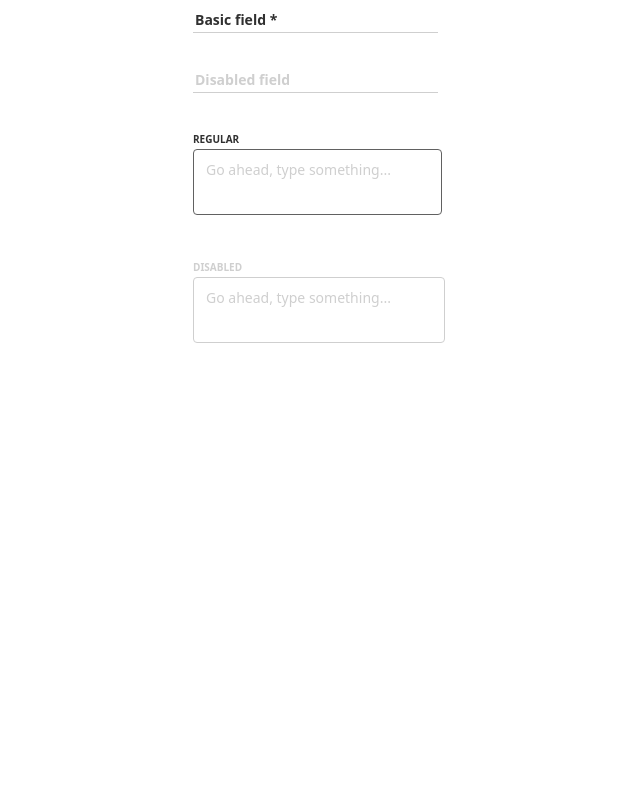
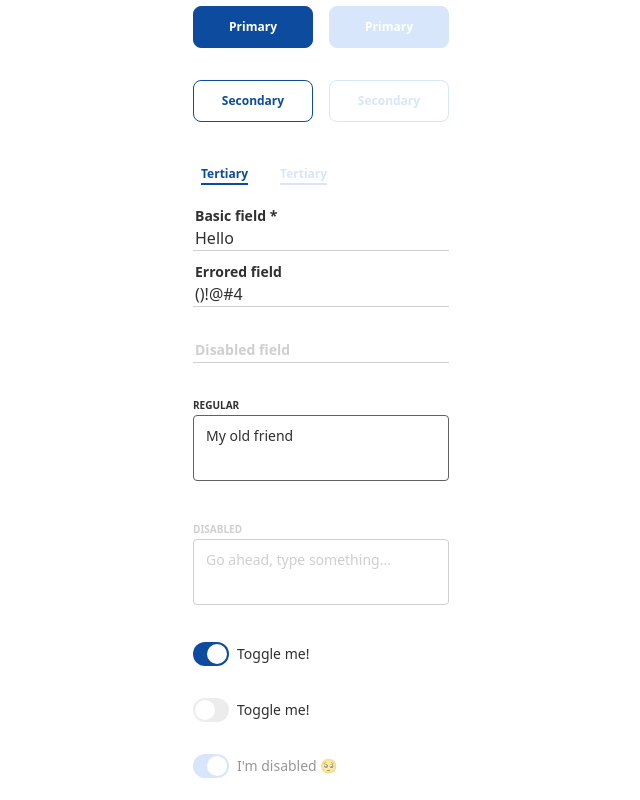
Before and after one commit to paulhmorris/crm-components, a React (Vite) app: page / in a window 1280 px wide. Shown: the part 300-1100 px from the top of the page, without its empty margins (175-815 px from the left). Before the commit the page ends 800 px from the top, so only its background shows below. Built offline with nearby package versions, Linux system fonts and the light colour scheme.

Commit message:
Toggles and Modals

```diff
--- a/src/components/App.tsx
+++ b/src/components/App.tsx
@@ -6,7 +6,7 @@ const queryClient = new QueryClient();
 function App() {
   return (
     <QueryClientProvider client={queryClient}>
-      <div className="mx-auto flex max-w-xl flex-col items-start space-y-8 p-4">
+      <div className="mx-auto mt-20 flex max-w-xl flex-col items-start p-4">
         <ComponentDisplay />
         {/* Disabled for now */}
         {/* <Submarkets /> */}
--- a/src/components/Button.tsx
+++ b/src/components/Button.tsx
@@ -2,13 +2,12 @@ import { ComponentPropsWithoutRef } from "react";
 
 interface IButton extends ComponentPropsWithoutRef<"button"> {
   variant?: "primary" | "secondary" | "tertiary";
-  text: string;
 }
 
 export const Button = ({
   variant = "primary",
   type = "button",
-  text,
+  children,
   ...props
 }: IButton) => {
   return (
@@ -23,7 +22,7 @@ export const Button = ({
       type={type}
       {...props}
     >
-      {text}
+      {children}
     </button>
   );
 };
--- a/src/components/ComponentDisplay.tsx
+++ b/src/components/ComponentDisplay.tsx
@@ -1,37 +1,65 @@
+import { useState } from "react";
 import { Form } from "react-final-form";
 import { mustBeAlphanumeric } from "utils/inputValidations";
 import { Button } from "./Button";
+import { DropdownMenu } from "./DropdownMenu";
+import { Datalist } from "./Forms/Datalist";
 import { Select } from "./Forms/Select";
 import { TextArea } from "./Forms/TextArea";
 import { TextInput } from "./Forms/TextInput";
+import { Toggle } from "./Forms/Toggle";
+import { EmptyModal } from "./Modals/EmptyModal";
 
 export const ComponentDisplay = () => {
+  const [emptyModalOpen, setEmptyModalOpen] = useState(false);
+
   return (
-    <>
-      {/* <Datalist /> */}
-      {/* <DropdownMenu /> */}
+    <div className="space-y-8">
+      <Datalist />
+      <DropdownMenu />
       <Select />
       <div className="flex space-x-4">
-        <Button variant="primary" text="primary" />
-        <Button variant="primary" text="Disabled" disabled />
+        <Button variant="primary">Primary</Button>
+        <Button variant="primary" disabled>
+          Primary
+        </Button>
       </div>
       <div className="flex space-x-4">
-        <Button variant="secondary" text="secondary" />
-        <Button variant="secondary" text="Disabled" disabled />
+        <Button variant="secondary">Secondary</Button>
+        <Button variant="secondary" disabled>
+          Secondary
+        </Button>
       </div>
       <div className="flex space-x-4">
-        <Button variant="tertiary" text="tertiary" />
-        <Button variant="tertiary" text="Disabled" disabled />
+        <Button variant="tertiary">Tertiary</Button>
+        <Button variant="tertiary" disabled>
+          Tertiary
+        </Button>
       </div>
       <Form
         onSubmit={() => console.log("hello")}
-        render={() => (
-          <>
+        initialValues={{
+          firstName: "Hello",
+          errors: "()!@#4",
+          textarea: "My old friend",
+          myBoolean: true,
+          myDisabledBoolean: true,
+          myBoolean2: false,
+          myDisabledBoolean2: false,
+        }}
+        render={({ values }) => (
+          <div className="space-y-8">
             <TextInput
               label="Basic field"
               name="firstName"
               type="text"
               required
+              validate={mustBeAlphanumeric}
+            />
+            <TextInput
+              label="Errored field"
+              name="errors"
+              type="text"
               validate={mustBeAlphanumeric}
             />
             <TextInput
@@ -42,9 +70,30 @@ export const ComponentDisplay = () => {
             />
             <TextArea name="textarea" label="regular" />
             <TextArea name="disabled" label="disabled" disabled />
-          </>
+            <Toggle name="myBoolean" label="Toggle me!" />
+            <Toggle name="myBoolean2" label="Toggle me!" />
+            <Toggle name="myDisabledBoolean" label="I'm disabled 🥺" disabled />
+            <Toggle
+              name="myDisabledBoolean2"
+              label="I'm disabled 🥺"
+              disabled
+            />
+            <div>
+              <Button onClick={() => console.log(values)}>
+                Log Form values
+              </Button>
+            </div>
+          </div>
         )}
       />
-    </>
+      <Button variant="primary" onClick={() => setEmptyModalOpen(true)}>
+        Open Modal
+      </Button>
+      <EmptyModal isOpen={emptyModalOpen} setIsOpen={setEmptyModalOpen}>
+        <div className="grid h-48 w-full place-items-center">
+          <p>Hello, I am your children.</p>
+        </div>
+      </EmptyModal>
+    </div>
   );
 };
--- a/src/components/Forms/TextInput.tsx
+++ b/src/components/Forms/TextInput.tsx
@@ -48,7 +48,6 @@ export const TextInput = ({
       <input
         {...input}
         {...props}
-        value={input.value ?? ""}
         type={type}
         placeholder="doNotRemove"
         minLength={type === "tel" ? 14 : 0}
@@ -59,7 +58,7 @@ export const TextInput = ({
           touched &&
             invalid &&
             "shadow-error hover:shadow-error focus:shadow-error",
-          "peer form-input"
+          "duration peer form-input"
         )}
       />
       <label
--- /dev/null
+++ b/src/components/Forms/Toggle.tsx
@@ -0,0 +1,52 @@
+import { Switch } from "@headlessui/react";
+import { ComponentPropsWithRef } from "react";
+import { useField } from "react-final-form";
+import { classNames } from "utils/helpers";
+
+interface IToggle extends ComponentPropsWithRef<"input"> {
+  name: string;
+  label?: string;
+}
+
+export const Toggle = ({ name, label, ...props }: IToggle) => {
+  const {
+    input: { value, onChange },
+  } = useField(name);
+
+  return (
+    <div className={classNames("flex items-center space-x-2")}>
+      <Switch.Group>
+        <Switch
+          checked={!!value}
+          onChange={onChange}
+          name={name}
+          {...props}
+          className={classNames(
+            value && props.disabled
+              ? "bg-blue-disabled"
+              : value
+              ? "bg-blue"
+              : !value && props.disabled
+              ? "bg-white"
+              : "bg-gray-200",
+            "relative inline-flex h-6 w-9 shrink-0 cursor-pointer rounded-full border-2 border-transparent transition-colors duration-200 ease-in-out focus:outline-none  focus-visible:ring-2 focus-visible:ring-blue focus-visible:ring-opacity-75 disabled:cursor-auto"
+          )}
+        >
+          <span className="sr-only">Toggle {label}</span>
+          <span
+            aria-hidden="true"
+            className={classNames(
+              value ? "translate-x-3" : "translate-x-0",
+              "pointer-events-none inline-block h-5 w-5 transform rounded-full bg-white shadow-2xl shadow-error transition duration-200 ease-in-out"
+            )}
+          />
+        </Switch>
+        {label && (
+          <Switch.Label className={classNames(props.disabled && "opacity-50")}>
+            {label}
+          </Switch.Label>
+        )}
+      </Switch.Group>
+    </div>
+  );
+};
--- /dev/null
+++ b/src/components/Modals/EmptyModal.tsx
@@ -0,0 +1,45 @@
+import { Dialog, Transition } from "@headlessui/react";
+import { Fragment } from "react";
+import { ModalProps } from "types";
+
+export const EmptyModal = ({ isOpen, setIsOpen, children }: ModalProps) => {
+  return (
+    <Transition appear show={isOpen} as={Fragment}>
+      <Dialog
+        as="div"
+        className="relative z-10"
+        onClose={() => setIsOpen(false)}
+      >
+        <Transition.Child
+          as={Fragment}
+          enter="ease-out duration-200"
+          enterFrom="opacity-0"
+          enterTo="opacity-100"
+          leave="ease-in duration-150"
+          leaveFrom="opacity-100"
+          leaveTo="opacity-0"
+        >
+          <div className="fixed inset-0 bg-black bg-opacity-25" />
+        </Transition.Child>
+
+        <div className="fixed inset-0 overflow-y-auto">
+          <div className="flex min-h-full items-center justify-center p-4 text-center">
+            <Transition.Child
+              as={Fragment}
+              enter="ease-out duration-200"
+              enterFrom="opacity-0 scale-95"
+              enterTo="opacity-100 scale-100"
+              leave="ease-in duration-150"
+              leaveFrom="opacity-100 scale-100"
+              leaveTo="opacity-0 scale-95"
+            >
+              <Dialog.Panel className="w-full max-w-md transform overflow-hidden rounded-xl bg-white text-left align-middle shadow-xl transition-all">
+                {children}
+              </Dialog.Panel>
+            </Transition.Child>
+          </div>
+        </div>
+      </Dialog>
+    </Transition>
+  );
+};
--- a/src/index.css
+++ b/src/index.css
@@ -64,7 +64,7 @@
   }
 
   .form-textarea {
-    @apply inline-block w-full rounded border border-gray-400 bg-white text-sm text-secondary ring-0 transition-colors placeholder:text-sm placeholder:text-gray-300 focus:border-blue focus:shadow-none focus:outline-none focus:ring-0 disabled:border-gray-300;
+    @apply inline-block w-full rounded border border-gray-400 bg-white text-sm ring-0 transition-colors placeholder:text-sm placeholder:text-gray-300 focus:border-blue focus:shadow-none focus:outline-none focus:ring-0 disabled:border-gray-300;
   }
 
   .btn-primary {
--- a/tailwind.config.js
+++ b/tailwind.config.js
@@ -41,7 +41,7 @@ module.exports = {
       DEFAULT: "4px",
       md: "6px",
       lg: "8px",
-      large: "12px",
+      xl: "12px",
       full: "9999px",
     },
     fontSize: {
```
Also changed, not shown: src/types.ts (+11 -0 lines).
